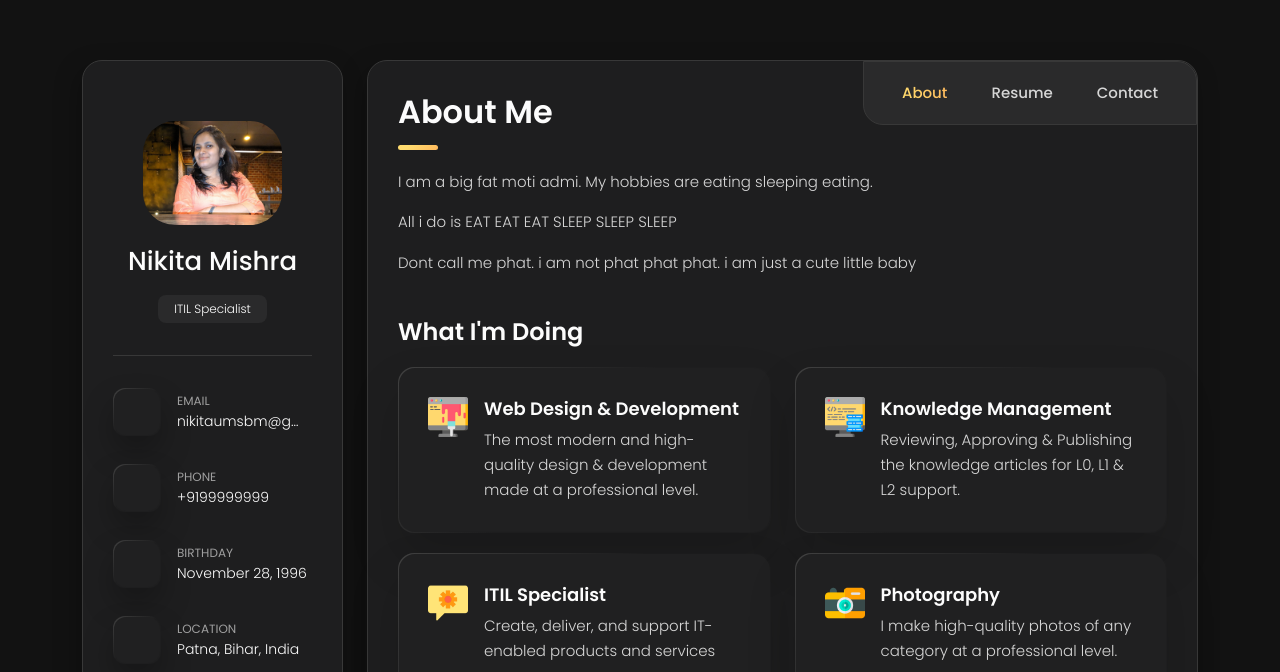
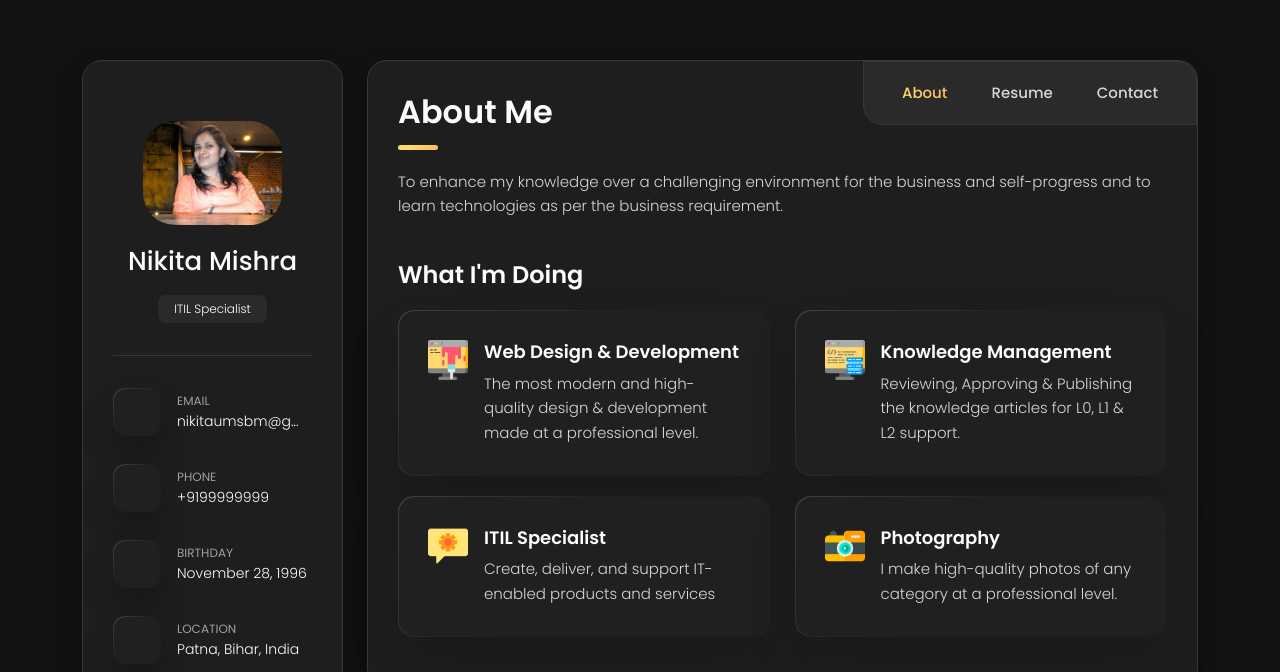
Before and after one commit to nikitamishrasbm/weddevassignment, a plain HTML site: page style-2/index.html in a window 1280 px wide. Shown: the top 672 px of the page. Drawn offline with Linux system fonts and the light colour scheme.

Commit message:
Update index.html

```diff
--- a/style-2/index.html
+++ b/style-2/index.html
@@ -29,12 +29,6 @@
     <meta property="og:description" content="vCard" />
     <meta property="og:site_name" content="vCard" />
 
-	<!-- Favicons -->
-	<link rel="apple-touch-icon" sizes="144x144" href="../assets/images/favicons/apple-touch-icon-144x144.png">
-	<link rel="apple-touch-icon" sizes="114x114" href="../assets/images/favicons/apple-touch-icon-114x114.png">
-	<link rel="apple-touch-icon" sizes="72x72" href="../assets/images/favicons/apple-touch-icon-72x72.png">
-	<link rel="apple-touch-icon" sizes="57x57" href="../assets/images/favicons/apple-touch-icon-57x57.png">
-	<link rel="shortcut icon" href="../assets/images/favicons/favicon.png" type="image/png">
 
     <!-- Styles -->
 	<link rel="stylesheet" type="text/css" href="../assets/styles/vendors/bootstrap.min.css"/>
@@ -125,9 +119,8 @@
 					    <!-- About -->
 						<div class="pb-0 pb-sm-2">
 		                    <h1 class="title title--h1 title__separate">About Me</h1>
-						    <p>I am a big fat moti admi. My hobbies are eating sleeping eating.</p>
-                            <p>All i do is EAT EAT EAT SLEEP SLEEP SLEEP</p>
-                            <p>Dont call me phat. i am not phat phat phat. i am just a cute little baby</p>
+						    <p>To enhance my knowledge over a challenging environment for the business and self-progress and to learn technologies as per the business requirement.</p>
+
 					    </div>
 
 					    <!-- What -->
```
